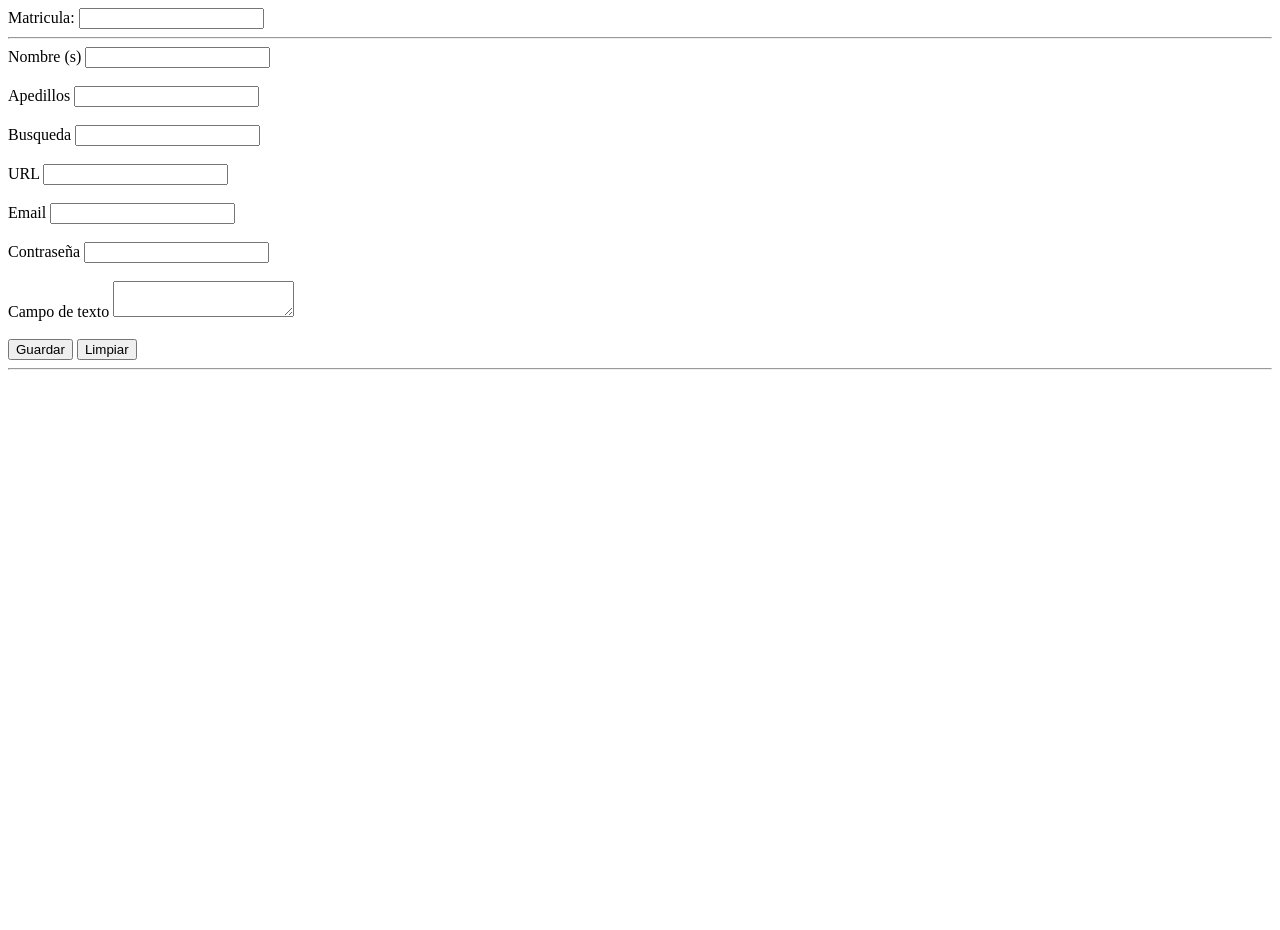
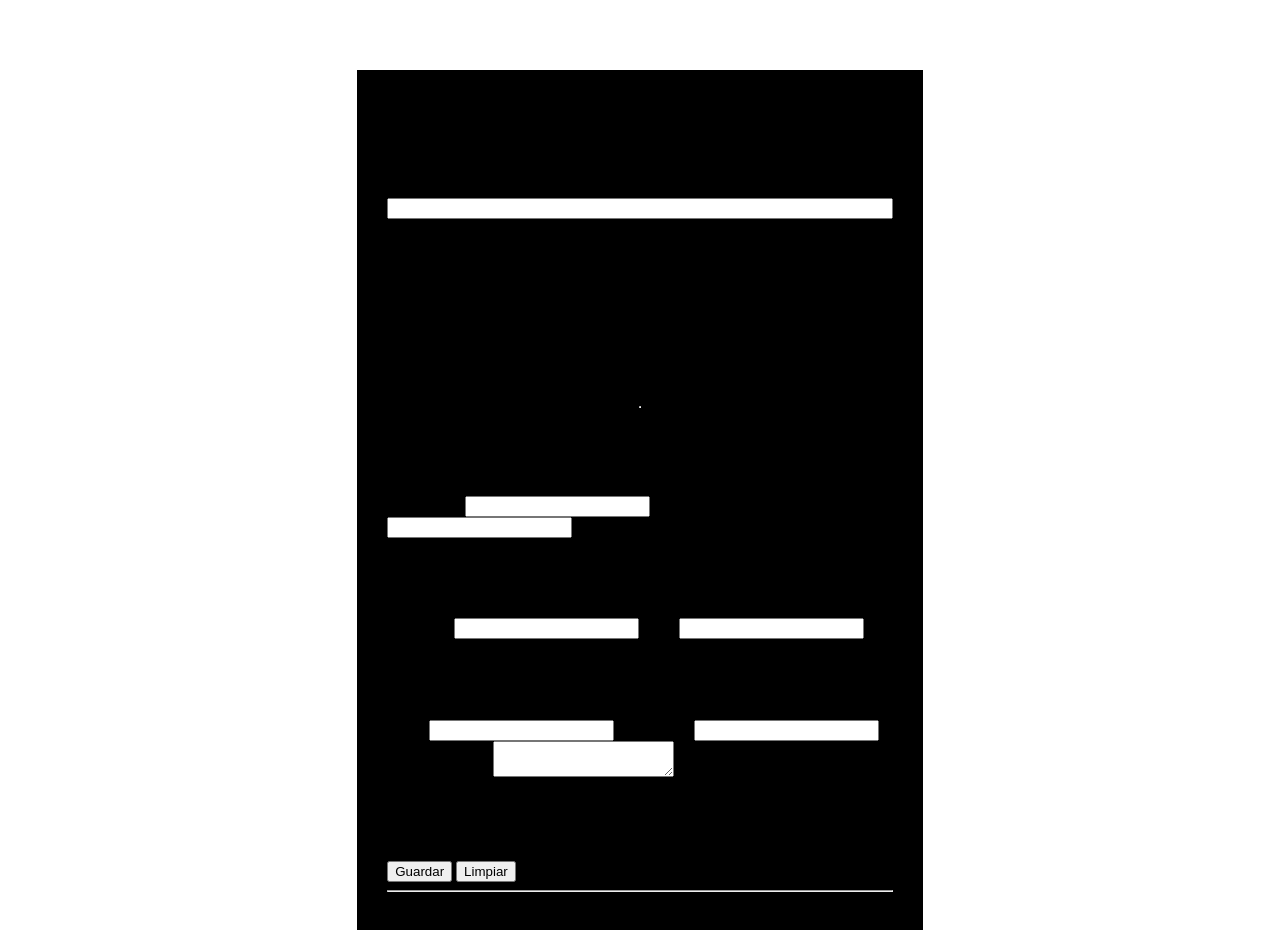
Before and after one commit to Eder45665/IDAI-MA2025-NE, a plain HTML site: page Formularios.html in a window 1280 px wide. Before the commit the page ends 800 px from the top, so only its background shows below. Drawn offline with Linux system fonts and the light colour scheme.

Commit message:
actualizacionsalon

```diff
--- a/Formularios.html
+++ b/Formularios.html
@@ -4,7 +4,121 @@
     <meta charset="UTF-8">
     <meta name="viewport" content="width=device-width, initial-scale=1.0">
     <title>Formularios</title>
+
+    <style>
+        form{
+            background-color: black;
+            width: 40%;
+            height: 800px;
+
+            margin: auto;
+            margin-top: 50px;
+            padding: 30px;
+            border: 20px solid white;
+
+            display: flex;
+            flex-direction: column;
+            justify-content: space-between;
+        }
+
+
+
+
+
+
+
+
+
+
+
+
+
+
+
+
+
+
+
+
+
+
+
+
+
+
+
+
+
+
+
+
+
+    </style>
+
+
+
+
+
+
+
+
+
+
+
+
+
+
+
+
+
+
+
+
+
+
+
+
+
+
+
+
+
+
+
+
+
+
+
+
+
 </head>
+
+
+
+
+
+
+
+
+
+
+
+
+
+
+
+
+
+
+
+
+
+
+
+
+
+
+
 <body>
 
     <form action="">
@@ -15,57 +129,49 @@
         <input type="text" name="matricula" id="matricula">
         <br>
         <hr>
-        <label for="Nombre">
-            Nombre (s)
-        </label>
+
+        <div>
+            <div>
+                <label for="Nombre">  Nombre (s) </label>
                 <input type="text" name="nombre" id="nombre">
-        <br>
-        <br>
 
-        <label for="Apedillos">
-            Apedillos
-        </label>
+                <label for="Apedillos"> Apedillos </label>
                 <input type="text" name="Apedillos" id="Apedillos">
-        <br>
-        <br>
+            </div>
+        </div>
 
-        <label for="Busqueda">
-            Busqueda
-        </label>
+        <div>
+            <div>
+                <label for="Busqueda"> Busqueda </label>
                 <input type="text" name="Busqueda" id="Busqueda">
-        <br>
-        <br>
 
-        <label for="URL">
-            URL
-        </label>
+                <label for="URL"> URL </label>
                 <input type="text" name="URL" id="URL">
-        <br>
-        <br>
 
-        <label for="Email">
-            Email
-        </label>
+            </div>
+        </div>
+
+        <div>
+            <div>
+                <label for="Email"> Email </label>
                 <input type="text" name="Email" id="Email">
-        <br>
-        <br>
 
-        <label for="Contraseña">
-            Contraseña
+                <label for="Contraseña"> Contraseña </label>
                 <input type="text" name="Password" id="Password">
-        <br>
-        <br>
 
-        <label for="Campo de texto">
-            Campo de texto
-        </label>
+                <label for="Campo de texto"> Campo de texto </label>
                 <textarea name="Campo de texto" id="Campo de texto"></textarea>
-        <br>
-        <br>
+            </div>
+        </div>
 
+
+
+
+        <div>
             <input type="submit" value="Guardar">
             <input type="reset" value="Limpiar">
             <hr>
+        </div>
 
     </form>
 
```
Also changed, not shown: index.html (line endings or trailing spaces). Lines whose indentation alone changed are shown as unchanged.
